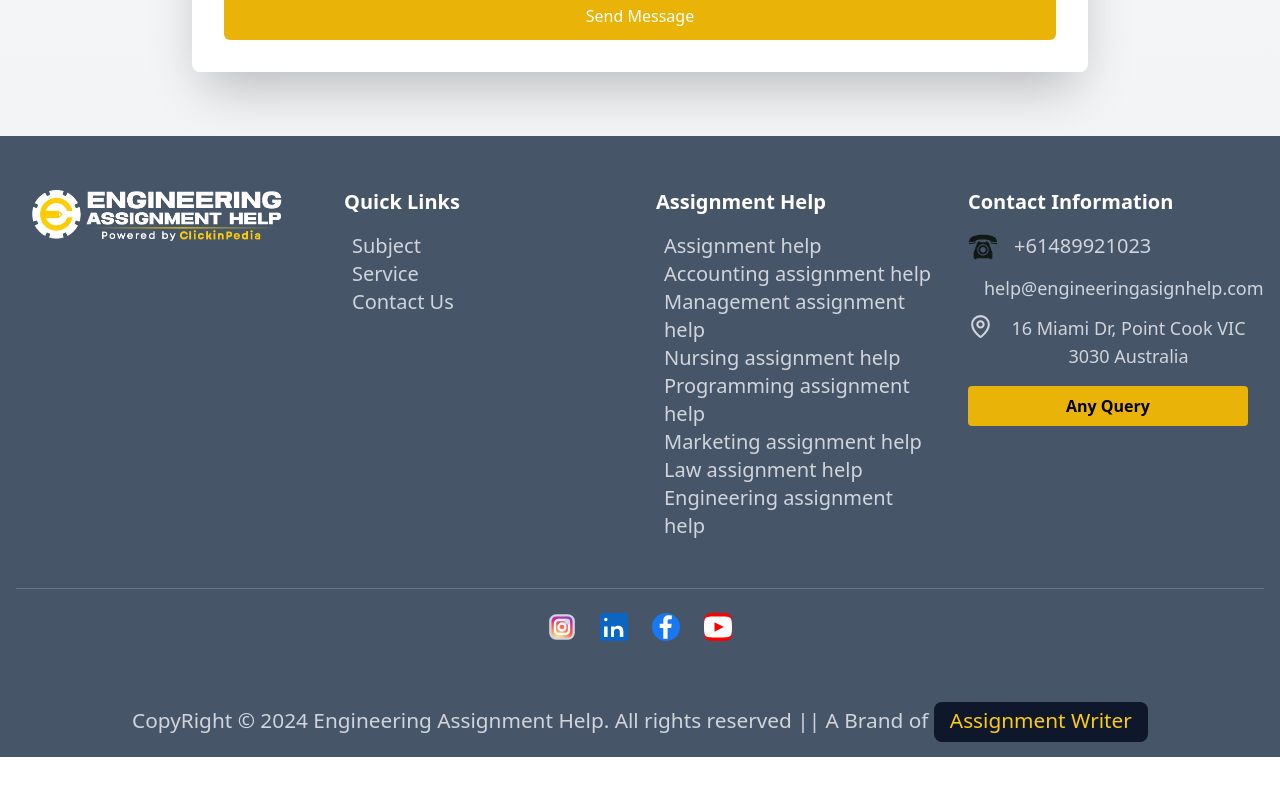
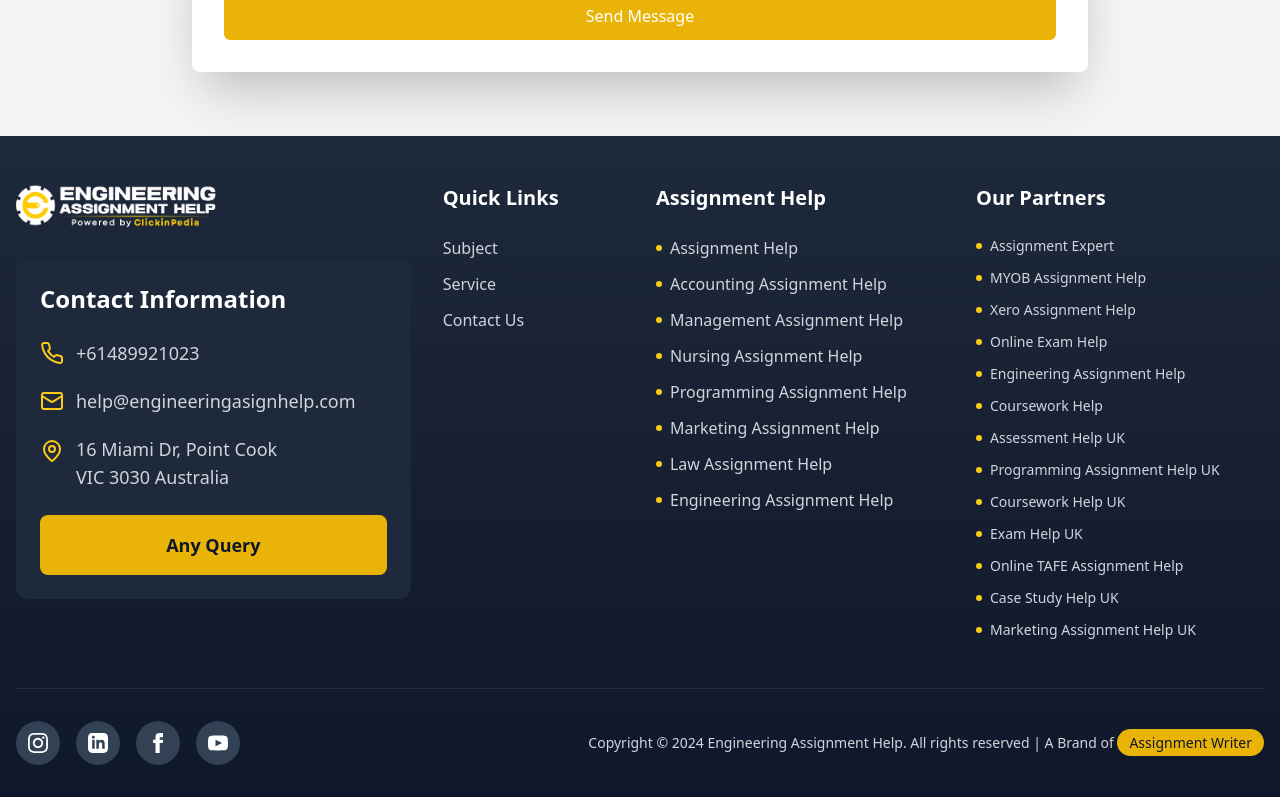
Before and after one commit to satendrasahani270/engineeringassignmenthelp.com, a React (Vite) app: page /contact in a window 1280 px wide. Shown: the part 808-1605 px from the top of the page. Before the commit the page ends 1565 px from the top, so only its background shows below. Built offline with nearby package versions, Linux system fonts and the light colour scheme.

Commit message:
added our partner section in footer , added all of our websites

```diff
--- a/src/components/Footer.jsx
+++ b/src/components/Footer.jsx
@@ -1,148 +1,138 @@
-import { MapPin } from "lucide-react";
+import { MapPin, Phone, Mail } from "lucide-react";
 import { Link as ScrollLink } from "react-scroll";
 import { Link as RouterLink, useLocation } from "react-router-dom";
 
-// Custom link that conditionally uses react-scroll if on home page
 const ConditionalScrollLink = ({ to, children, ...props }) => {
   const location = useLocation();
-  // If already on the home page, use react-scroll for smooth scrolling
   if (location.pathname === "/") {
     return (
       <ScrollLink
         to={to}
         smooth={true}
         duration={300}
-        className="hover:text-yellow-500 cursor-pointer"
+        className="hover:text-yellow-400 transition-colors duration-300 cursor-pointer"
         {...props}
       >
         {children}
       </ScrollLink>
     );
-  } else {
-    // Otherwise, navigate to the home page with the hash.
+  }
   return (
     <RouterLink
       to={`/#${to}`}
-        className="hover:text-yellow-500 cursor-pointer"
+      className="hover:text-yellow-400 transition-colors duration-300 cursor-pointer"
       {...props}
     >
       {children}
     </RouterLink>
   );
-  }
 };
 
-// Social media icons
-const InstagramIcon = () => (
-  <svg
-    xmlns="http://www.w3.org/2000/svg"
-    width="28"
-    height="28"
-    viewBox="0 0 24 24"
-    fill="none"
-    stroke="currentColor"
-    strokeWidth="2"
-    strokeLinecap="round"
-    strokeLinejoin="round"
-    className="hover:scale-110 transition-transform duration-300"
+const SocialIcon = ({ href, children }) => (
+  <a
+    href={href}
+    target="_blank"
+    rel="noopener noreferrer"
+    className="bg-slate-700 p-3 rounded-full hover:bg-yellow-500 transition-all duration-300 group"
   >
-    <defs>
-      <radialGradient id="instagram-gradient" cx="30%" cy="107%" r="150%">
-        <stop offset="0%" stopColor="#fdf497" />
-        <stop offset="5%" stopColor="#fdf497" />
-        <stop offset="45%" stopColor="#fd5949" />
-        <stop offset="60%" stopColor="#d6249f" />
-        <stop offset="90%" stopColor="#285AEB" />
-      </radialGradient>
-    </defs>
-    <rect
-      x="2"
-      y="2"
-      width="20"
-      height="20"
-      rx="5"
-      fill="url(#instagram-gradient)"
-    />
-    <rect
-      x="6"
-      y="6"
-      width="12"
-      height="12"
-      rx="3"
-      fill="none"
-      stroke="white"
-    />
-    <circle cx="12" cy="12" r="3" fill="none" stroke="white" />
-    <circle cx="16.5" cy="7.5" r="1.5" fill="white" />
-  </svg>
+    {children}
+  </a>
 );
 
-const LinkedInIcon = () => (
-  <svg
-    xmlns="http://www.w3.org/2000/svg"
-    width="28"
-    height="28"
-    viewBox="0 0 24 24"
-    className="hover:scale-110 transition-transform duration-300"
+const ContactCard = () => (
+  <div className="bg-slate-800 rounded-xl p-6 space-y-6 max-w-md">
+    <h3 className="text-2xl font-bold text-white">Contact Information</h3>
+
+    <div className="space-y-5">
+      <a
+        href="tel:+61489921023"
+        className="flex items-center gap-3 text-gray-300 hover:text-yellow-400 transition-colors duration-300 group"
       >
-    <rect width="24" height="24" rx="2" fill="#0A66C2" />
-    <path
-      d="M6.5 5.5a1.5 1.5 0 1 1-3 0 1.5 1.5 0 0 1 3 0zm-3 15h3v-9h-3v9zm5.5 0h3v-4.5c0-1.5 1-2.5 2.5-2.5s2.5 1 2.5 2.5v4.5h3v-5c0-3-2-4.5-4.5-4.5-1.5 0-2.5.5-3 1.5v-1h-3v9z"
-      fill="white"
-    />
-  </svg>
-);
+        <Phone className="w-6 h-6 text-yellow-400 flex-shrink-0" />
+        <span className="text-lg">+61489921023</span>
+      </a>
 
-const FacebookIcon = () => (
-  <svg
-    xmlns="http://www.w3.org/2000/svg"
-    width="28"
-    height="28"
-    viewBox="0 0 24 24"
-    className="hover:scale-110 transition-transform duration-300"
+      <a
+        href="mailto:help@engineeringasignhelp.com"
+        className="flex items-center gap-3 text-gray-300 hover:text-yellow-400 transition-colors duration-300 group"
       >
-    <rect width="24" height="24" rx="12" fill="#1877F2" />
-    <path
-      d="M15.12 5.32H17V2.14A26.11 26.11 0 0 0 14.26 2c-2.72 0-4.58 1.66-4.58 4.7v2.62H6.61v3.56h3.07V22h3.68v-9.12h3.06l.46-3.56h-3.52V7.05c0-1.05.28-1.73 1.76-1.73z"
-      fill="white"
-    />
-  </svg>
-);
+        <Mail className="w-6 h-6 text-yellow-400 flex-shrink-0" />
+        <span className="text-lg break-all">help@engineeringasignhelp.com</span>
+      </a>
 
-const YoutubeIcon = () => (
-  <svg
-    xmlns="http://www.w3.org/2000/svg"
-    width="28"
-    height="28"
-    viewBox="0 0 24 24"
-    className="hover:scale-110 transition-transform duration-300"
+      <div className="flex items-start gap-3">
+        <MapPin className="w-6 h-6 text-yellow-400 flex-shrink-0 mt-1" />
+        <span className="text-lg text-gray-300">
+          16 Miami Dr, Point Cook
+          <br />
+          VIC 3030 Australia
+        </span>
+      </div>
+    </div>
+
+    <a
+      href="tel:+61489921023"
+      className="block w-full bg-yellow-500 hover:bg-yellow-400 text-slate-900 text-center py-4 rounded-lg font-semibold text-lg transition-colors duration-300"
     >
-    <rect width="24" height="24" rx="6" fill="#FF0000" />
-    <path
-      d="M19.615 3.184c-3.604-.246-11.631-.245-15.23 0-3.897.266-4.356 2.62-4.385 8.816.029 6.185.484 8.549 4.385 8.816 3.6.245 11.626.246 15.23 0 3.897-.266 4.356-2.62 4.385-8.816-.029-6.185-.484-8.549-4.385-8.816zm-10.615 12.816v-8l8 3.993-8 4.007z"
-      fill="white"
-    />
-  </svg>
+      Any Query
+    </a>
+  </div>
 );
 
 const Footer = () => {
+  const partnerLinks = [
+    { name: "Assignment Expert", url: "https://www.assignmentexpert.io/" },
+    {
+      name: "MYOB Assignment Help",
+      url: "https://www.myobassignmenthelp.com/",
+    },
+    {
+      name: "Xero Assignment Help",
+      url: "https://www.xeroassignmenthelp.com/",
+    },
+    { name: "Online Exam Help", url: "https://www.onlineexamhelp.io/" },
+    {
+      name: "Engineering Assignment Help",
+      url: "https://www.engineeringassignmenthelp.com/",
+    },
+    { name: "Coursework Help", url: "https://www.courseworkhelp.io/" },
+    { name: "Assessment Help UK", url: "https://www.assessmenthelp.uk/" },
+    {
+      name: "Programming Assignment Help UK",
+      url: "https://www.programmingassignmenthelp.uk/",
+    },
+    { name: "Coursework Help UK", url: "https://www.courseworkhelp.uk/" },
+    { name: "Exam Help UK", url: "https://www.examhelp.uk/" },
+    {
+      name: "Online TAFE Assignment Help",
+      url: "https://www.onlinetafeassignmenthelp.com/",
+    },
+    { name: "Case Study Help UK", url: "https://www.casestudyhelp.uk/" },
+    {
+      name: "Marketing Assignment Help UK",
+      url: "https://www.marketingassignmenthelp.uk/",
+    },
+  ];
+
   return (
-    <footer className="bg-slate-600 text-gray-300 pt-4 pb-2" id="contact">
+    <footer className="bg-gradient-to-b from-slate-800 to-slate-900 text-gray-300">
       <div className="container mx-auto px-4">
-        <div className="grid grid-cols-1 sm:grid-cols-2 lg:grid-cols-4 gap-8 mt-5 p-4">
-          <div className="lg:mb-0">
-            <div className="flex items-center">
+        {/* Main Footer Content */}
+        <div className="grid grid-cols-1 md:grid-cols-2 lg:grid-cols-12 gap-8 py-12">
+          {/* Logo and Contact Section */}
+          <div className="lg:col-span-4">
             <img
-                className="w-[250px]"
-                src={"/assets/engineering_logo.webp"}
+              className="w-[200px] mb-8"
+              src="/assets/engineering_logo.webp"
               alt="Engineering Assignment Help"
             />
-            </div>
+            <ContactCard />
           </div>
 
-          <div className="contactInfo">
-            <h3 className="text-xl font-bold mb-4 text-white">Quick Links</h3>
-            <ul className="ml-2 text-xl">
+          {/* Quick Links Section */}
+          <div className="lg:col-span-2">
+            <h3 className="text-xl font-bold text-white mb-6">Quick Links</h3>
+            <ul className="space-y-3">
               <li>
                 <ConditionalScrollLink to="subject">
                   Subject
@@ -156,7 +146,7 @@
               <li>
                 <RouterLink
                   to="/contact"
-                  className="hover:text-yellow-500 cursor-pointer"
+                  className="hover:text-yellow-400 transition-colors duration-300"
                 >
                   Contact Us
                 </RouterLink>
@@ -164,178 +154,136 @@
             </ul>
           </div>
 
-          <div className="contactInfo">
-            <h3 className="text-xl font-bold mb-4 text-white">
+          {/* Assignment Help Section */}
+          <div className="lg:col-span-3">
+            <h3 className="text-xl font-bold text-white mb-6">
               Assignment Help
             </h3>
-            <ul className="ml-2 text-xl">
-              <li>
+            <ul className="space-y-3">
+              {[
+                {
+                  name: "Assignment Help",
+                  url: "https://www.assignmentwriter.au/assessment-help",
+                },
+                {
+                  name: "Accounting Assignment Help",
+                  url: "https://www.assignmentwriter.au/accounting-assignment-help",
+                },
+                {
+                  name: "Management Assignment Help",
+                  url: "https://www.assignmentwriter.au/management-assignment-help",
+                },
+                {
+                  name: "Nursing Assignment Help",
+                  url: "https://www.assignmentwriter.au/nursing-assignment-help",
+                },
+                {
+                  name: "Programming Assignment Help",
+                  url: "https://www.assignmentwriter.au/computer-science-assignment-help",
+                },
+                {
+                  name: "Marketing Assignment Help",
+                  url: "https://www.assignmentwriter.au/marketing-assignment-help",
+                },
+                {
+                  name: "Law Assignment Help",
+                  url: "https://www.assignmentwriter.au/law-assignment-help",
+                },
+                {
+                  name: "Engineering Assignment Help",
+                  url: "https://www.assignmentwriter.au/engineering-assignment-help",
+                },
+              ].map((link) => (
+                <li key={link.name}>
                   <RouterLink
-                  to="https://www.assignmentwriter.au/assessment-help"
-                  className="hover:text-yellow-500 cursor-pointer"
+                    to={link.url}
+                    className="hover:text-yellow-400 transition-colors duration-300 flex items-center gap-2"
                   >
-                  Assignment help
+                    <span className="w-1.5 h-1.5 bg-yellow-400 rounded-full"></span>
+                    <span>{link.name}</span>
                   </RouterLink>
                 </li>
-              <li>
-                <RouterLink
-                  to="https://www.assignmentwriter.au/accounting-assignment-help"
-                  className="hover:text-yellow-500 cursor-pointer"
-                >
-                  Accounting assignment help
-                </RouterLink>
-              </li>
-              <li>
-                <RouterLink
-                  to="https://www.assignmentwriter.au/management-assignment-help"
-                  className="hover:text-yellow-500 cursor-pointer"
-                >
-                  Management assignment help
-                </RouterLink>
-              </li>
-              <li>
-                <RouterLink
-                  to="https://www.assignmentwriter.au/nursing-assignment-help"
-                  className="hover:text-yellow-500 cursor-pointer"
-                >
-                  Nursing assignment help
-                </RouterLink>
-              </li>
-              <li>
-                <RouterLink
-                  to="https://www.assignmentwriter.au/computer-science-assignment-help"
-                  className="hover:text-yellow-500 cursor-pointer"
-                >
-                  Programming assignment help
-                </RouterLink>
-              </li>
-              <li>
-                <RouterLink
-                  to="https://www.assignmentwriter.au/marketing-assignment-help"
-                  className="hover:text-yellow-500 cursor-pointer"
-                >
-                  Marketing assignment help
-                </RouterLink>
-              </li>
-              <li>
-                <RouterLink
-                  to="https://www.assignmentwriter.au/law-assignment-help"
-                  className="hover:text-yellow-500 cursor-pointer"
-                >
-                  Law assignment help
-                </RouterLink>
-              </li>
-              <li>
-                <RouterLink
-                  to="https://www.assignmentwriter.au/engineering-assignment-help"
-                  className="hover:text-yellow-500 cursor-pointer"
-                >
-                  Engineering assignment help
-                </RouterLink>
-              </li>
+              ))}
             </ul>
           </div>
 
-          <div className="contactInfo">
-            <h3 className="text-xl font-bold mb-4 text-left text-white">
-              Contact Information
-            </h3>
-            <div className="text-center">
-              <div className="flex gap-4">
-                <span>
-                  <img src={"/assets/call.webp"} alt="Contact me" />
-                </span>
-                <a
-                  className="text-xl max-[320px]:text-[1rem] hover:text-yellow-500"
-                  href="tel:+61489921023"
+          {/* Our Partners Section */}
+          <div className="lg:col-span-3">
+            <h3 className="text-xl font-bold text-white mb-6">Our Partners</h3>
+            <div className="grid grid-cols-1 gap-3">
+              {partnerLinks.map((partner) => (
+                <RouterLink
+                  key={partner.name}
+                  to={partner.url}
+                  className="hover:text-yellow-400 transition-colors duration-300 flex items-center gap-2 text-sm"
+                  target="_blank"
+                  rel="noopener noreferrer"
                 >
-                  +61489921023
-                </a>
-              </div>
-              <div className="flex gap-4 mt-3">
-                <span className="w-8">
-                  <img
-                    width={30}
-                    height={30}
-                    src={"/assets/email.webp"}
-                    alt="Drop email"
-                  />
-                </span>
-                <a
-                  className="text-lg max-[320px]:text-[1rem] hover:text-yellow-500"
-                  href="mailto:help@engineeringasignhelp.com"
-                >
-                  help@engineeringasignhelp.com
-                </a>
-              </div>
-              <div className="flex gap-4 mt-3">
-                <span className="w-8">
-                  <MapPin size={25} />
-                </span>
-                <span className="text-lg max-[320px]:text-[1rem]">
-                  16 Miami Dr, Point Cook VIC 3030 Australia
-                </span>
-              </div>
-              <button className="mt-4 bg-yellow-500 hover:bg-yellow-600 w-full text-black hover:text-white font-bold py-2 px-4 rounded">
-                <a href="tel:61489921023">Any Query</a>
-              </button>
+                  <span className="w-1.5 h-1.5 bg-yellow-400 rounded-full"></span>
+                  <span>{partner.name}</span>
+                </RouterLink>
+              ))}
             </div>
           </div>
         </div>
 
-        {/* Social Media Icons */}
-        <div className="flex justify-center items-center gap-6 py-6 border-t border-gray-500 mt-8">
+        {/* Social Media Section */}
+        <div className="border-t border-slate-700/50 py-8">
+          <div className="flex flex-col md:flex-row justify-between items-center gap-6">
+            <div className="flex items-center gap-4">
+              <SocialIcon href="https://www.instagram.com/clickinpedia.io">
+                <svg
+                  className="w-5 h-5 text-white group-hover:text-slate-900"
+                  fill="currentColor"
+                  viewBox="0 0 24 24"
+                >
+                  <path d="M12 2.163c3.204 0 3.584.012 4.85.07 3.252.148 4.771 1.691 4.919 4.919.058 1.265.069 1.645.069 4.849 0 3.205-.012 3.584-.069 4.849-.149 3.225-1.664 4.771-4.919 4.919-1.266.058-1.644.07-4.85.07-3.204 0-3.584-.012-4.849-.07-3.26-.149-4.771-1.699-4.919-4.92-.058-1.265-.07-1.644-.07-4.849 0-3.204.013-3.583.07-4.849.149-3.227 1.664-4.771 4.919-4.919 1.266-.057 1.645-.069 4.849-.069zm0-2.163c-3.259 0-3.667.014-4.947.072-4.358.2-6.78 2.618-6.98 6.98-.059 1.281-.073 1.689-.073 4.948 0 3.259.014 3.668.072 4.948.2 4.358 2.618 6.78 6.98 6.98 1.281.058 1.689.072 4.948.072 3.259 0 3.668-.014 4.948-.072 4.354-.2 6.782-2.618 6.979-6.98.059-1.28.073-1.689.073-4.948 0-3.259-.014-3.667-.072-4.947-.196-4.354-2.617-6.78-6.979-6.98-1.281-.059-1.69-.073-4.949-.073zm0 5.838c-3.403 0-6.162 2.759-6.162 6.162s2.759 6.163 6.162 6.163 6.162-2.759 6.162-6.163c0-3.403-2.759-6.162-6.162-6.162zm0 10.162c-2.209 0-4-1.79-4-4 0-2.209 1.791-4 4-4s4 1.791 4 4c0 2.21-1.791 4-4 4zm6.406-11.845c-.796 0-1.441.645-1.441 1.44s.645 1.44 1.441 1.44c.795 0 1.439-.645 1.439-1.44s-.644-1.44-1.439-1.44z" />
+                </svg>
+              </SocialIcon>
+              <SocialIcon href="https://www.linkedin.com/company/clickinpediaio">
+                <svg
+                  className="w-5 h-5 text-white group-hover:text-slate-900"
+                  fill="currentColor"
+                  viewBox="0 0 24 24"
+                >
+                  <path d="M19 0h-14c-2.761 0-5 2.239-5 5v14c0 2.761 2.239 5 5 5h14c2.762 0 5-2.239 5-5v-14c0-2.761-2.238-5-5-5zm-11 19h-3v-11h3v11zm-1.5-12.268c-.966 0-1.75-.79-1.75-1.764s.784-1.764 1.75-1.764 1.75.79 1.75 1.764-.783 1.764-1.75 1.764zm13.5 12.268h-3v-5.604c0-3.368-4-3.113-4 0v5.604h-3v-11h3v1.765c1.396-2.586 7-2.777 7 2.476v6.759z" />
+                </svg>
+              </SocialIcon>
+              <SocialIcon href="https://www.facebook.com/247Asignmenthelp">
+                <svg
+                  className="w-5 h-5 text-white group-hover:text-slate-900"
+                  fill="currentColor"
+                  viewBox="0 0 24 24"
+                >
+                  <path d="M9 8h-3v4h3v12h5v-12h3.642l.358-4h-4v-1.667c0-.955.192-1.333 1.115-1.333h2.885v-5h-3.808c-3.596 0-5.192 1.583-5.192 4.615v3.385z" />
+                </svg>
+              </SocialIcon>
+              <SocialIcon href="https://www.youtube.com/@Clickinpedia._io">
+                <svg
+                  className="w-5 h-5 text-white group-hover:text-slate-900"
+                  fill="currentColor"
+                  viewBox="0 0 24 24"
+                >
+                  <path d="M19.615 3.184c-3.604-.246-11.631-.245-15.23 0-3.897.266-4.356 2.62-4.385 8.816.029 6.185.484 8.549 4.385 8.816 3.6.245 11.626.246 15.23 0 3.897-.266 4.356-2.62 4.385-8.816-.029-6.185-.484-8.549-4.385-8.816zm-10.615 12.816v-8l8 3.993-8 4.007z" />
+                </svg>
+              </SocialIcon>
+            </div>
+            <p className="text-center md:text-left text-sm">
+              Copyright © {new Date().getFullYear()} Engineering Assignment
+              Help. All rights reserved |{" "}
+              <span className="whitespace-nowrap">
+                A Brand of{" "}
                 <a
-            href="https://www.instagram.com/clickinpedia.io"
+                  href="https://www.assignmentwriter.au/"
                   target="_blank"
                   rel="noopener noreferrer"
-            className="hover:opacity-80 transition-opacity duration-300"
-          >
-            <InstagramIcon />
-            <span className="sr-only">Instagram</span>
-          </a>
-          <a
-            href="https://www.linkedin.com/company/clickinpediaio"
-            target="_blank"
-            rel="noopener noreferrer"
-            className="hover:opacity-80 transition-opacity duration-300"
-          >
-            <LinkedInIcon />
-            <span className="sr-only">LinkedIn</span>
-          </a>
-          <a
-            href="https://www.facebook.com/247Asignmenthelp"
-            target="_blank"
-            rel="noopener noreferrer"
-            className="hover:opacity-80 transition-opacity duration-300"
-          >
-            <FacebookIcon />
-            <span className="sr-only">Facebook</span>
-          </a>
-          <a
-            href="https://www.youtube.com/@Clickinpedia._io"
-            target="_blank"
-            rel="noopener noreferrer"
-            className="hover:opacity-80 transition-opacity duration-300"
-          >
-            <YoutubeIcon />
-            <span className="sr-only">YouTube</span>
-          </a>
-        </div>
-
-        <div className="mt-5 pt-2 text-center">
-          <p className="m-0 p-3 text-[1.3rem]">
-            CopyRight &copy; 2024 Engineering Assignment Help. All rights
-            reserved || <br className="hidden max-[480px]:block" />A Brand of{" "}
-            <a
-              className="bg-slate-900 text-yellow-400 pb-2 pt-1 hover:px-6 hover:rounded-full transition delay-1000 ease-linear rounded-lg px-4"
-              target="_blank"
-              rel="noopener noreferrer"
-              href="https://www.assignmentwriter.au/"
+                  className="bg-yellow-500 text-slate-900 px-3 py-1 rounded-full hover:bg-yellow-400 transition-colors duration-300 font-medium"
                 >
                   Assignment Writer
                 </a>
+              </span>
             </p>
+          </div>
         </div>
       </div>
     </footer>
```
Lines whose indentation alone changed are shown as unchanged.
